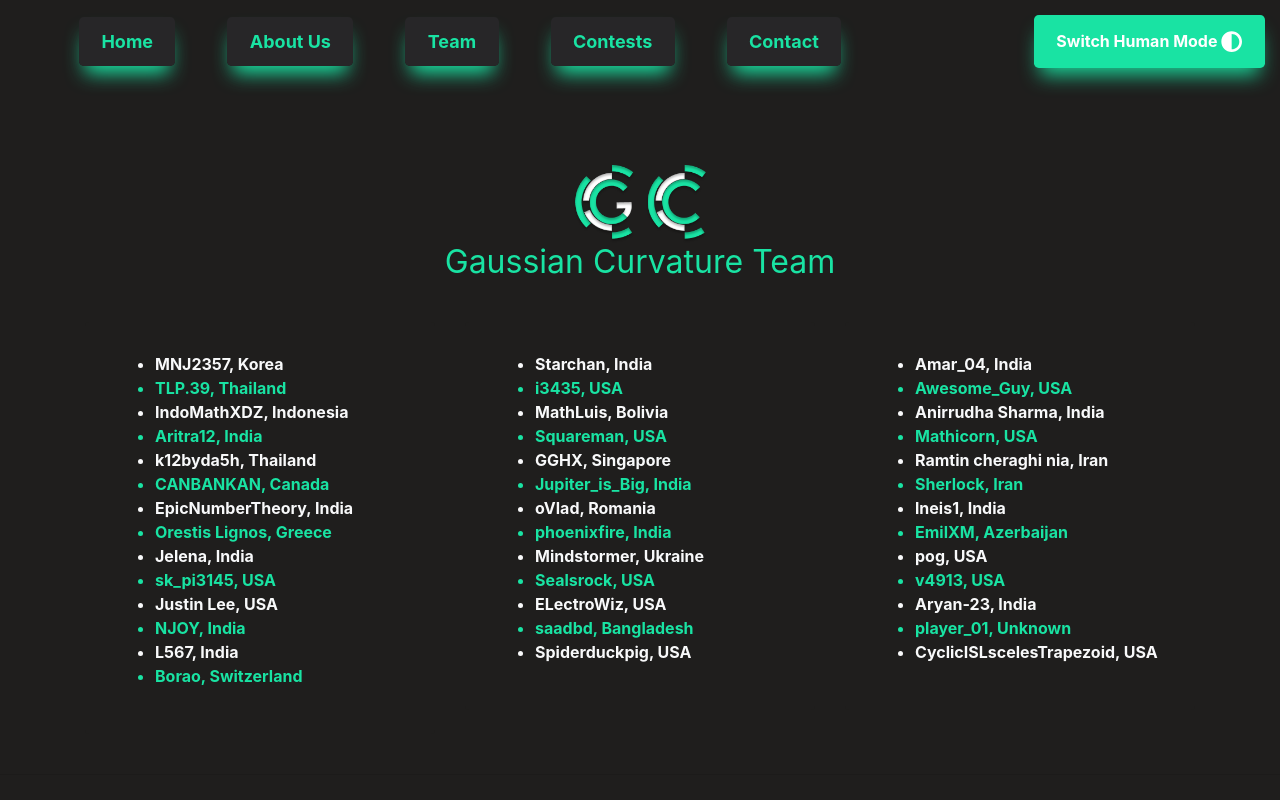
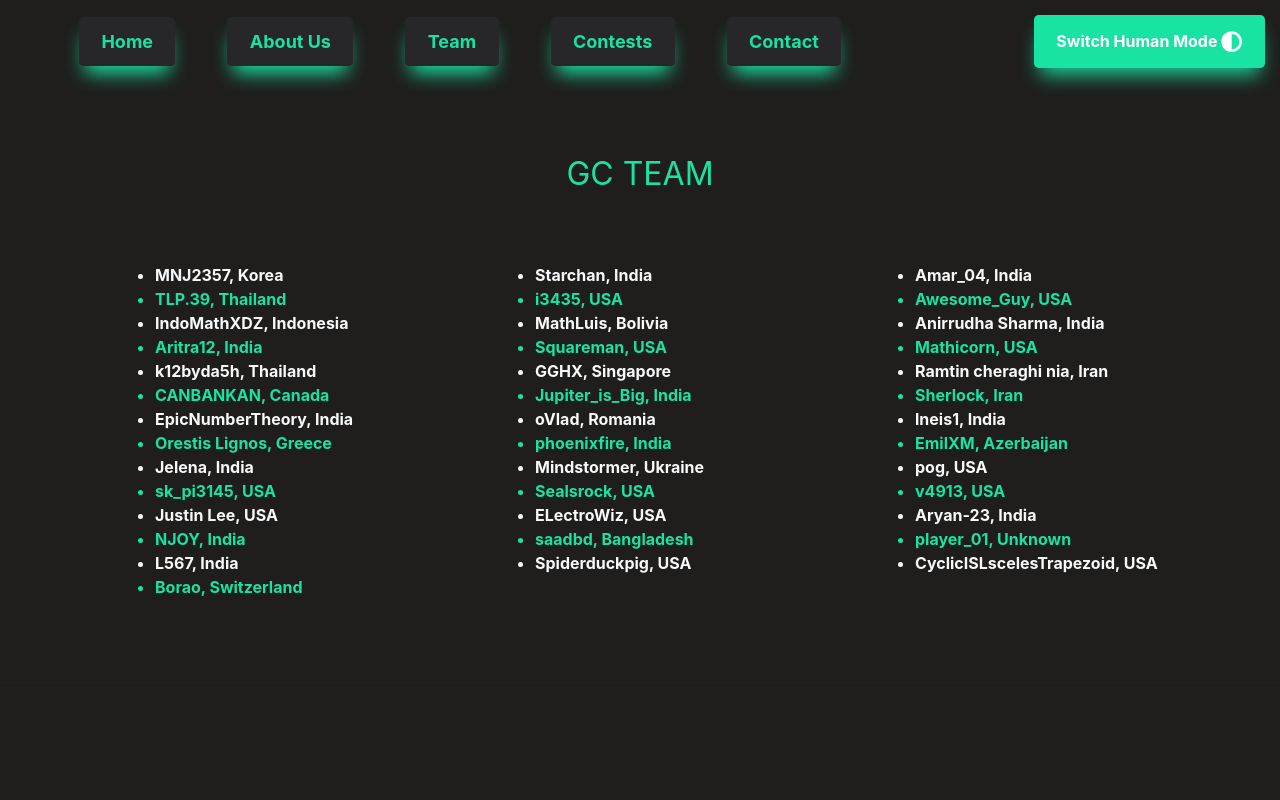
Before and after one commit to gaussiancurvolympiads/gaussiancurv, a React (Create React App) app: page /team in a window 1280 px wide. Shown: the top 800 px of the page. Built offline with nearby package versions, Linux system fonts and the light colour scheme.

Commit message:
Update Team.jsx

```diff
--- a/src/components/Team.jsx
+++ b/src/components/Team.jsx
@@ -7,8 +7,6 @@ import Container from 'react-bootstrap/Container'
 import Row from 'react-bootstrap/Row'
 import Tab from 'react-bootstrap/Tab'
 import Tabs from 'react-bootstrap/Tabs'
-import helloLight from '../components/images/GC image.png';
- import helloDark from '../components/images/GC image.png';
 
 function ControlledTabs() {
   const [key, setKey] = useState('home');
@@ -99,8 +97,8 @@ const Team = ({ darkMode }) => {
       <br></br>
       <Fade>
         <Container align='center'>
-     <br></br> <img src={darkMode ? helloDark : helloLight} alt="hello" className="hello-img" width="135" />
-                   <p> <h2 className="lead" align="center"><b>Gaussian Curvature Team</b></h2> </p>
+     <br></br>
+                   <p> <h2 className="lead" align="center"><b>GC TEAM</b></h2> </p>
                     <br></br>
           <Row>
 
```
